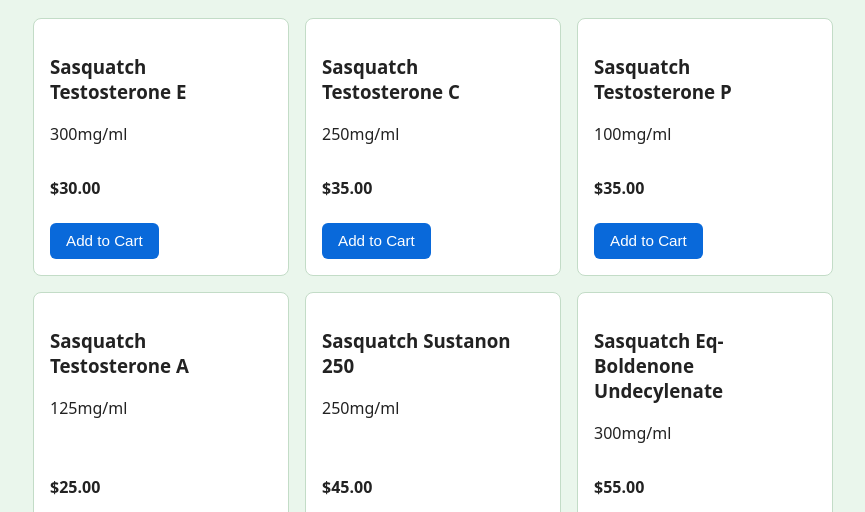
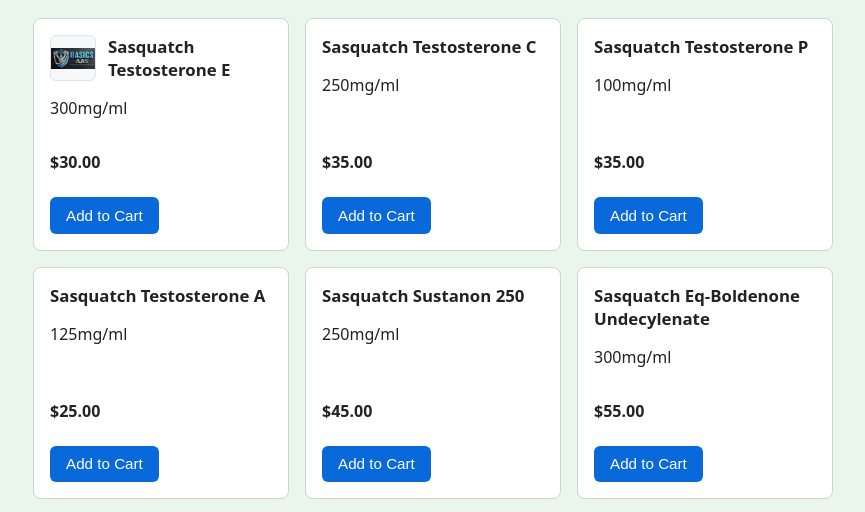
Before and after one commit to SasquatchMuscleUSA/sasquatchmuscleusa.gethub.io, a plain HTML site: page index.html in a window 1280 px wide. Shown: the part 275-787 px from the top of the page, without its empty margins (207-1072 px from the left). Drawn offline with Linux system fonts and the light colour scheme.

Commit message:
Update index.html

```diff
--- a/index.html
+++ b/index.html
@@ -142,10 +142,17 @@
         if (!list) return;
 
         list.innerHTML = products.map(function(p) {
+          // 1. Creates the <img> tag only if the product has an image filename
+          const imgHtml = p.image ? `<img src="${p.image}" alt="${p.name}" class="product-thumb">` : "";
+
+          // 2. Places the <img> tag inside .product-header right next to the <h3> title
           return `
             <div class="card">
               <div>
+                <div class="product-header">
+                  ${imgHtml}
                   <h3>${p.name}</h3>
+                </div>
                 <p>${p.desc}</p>
               </div>
               <div>
```
Lines whose indentation alone changed are shown as unchanged.
